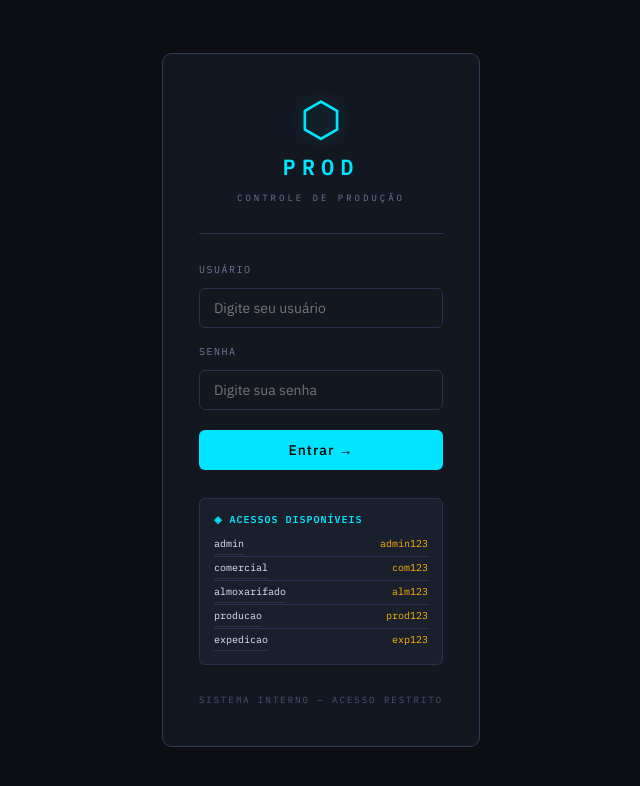
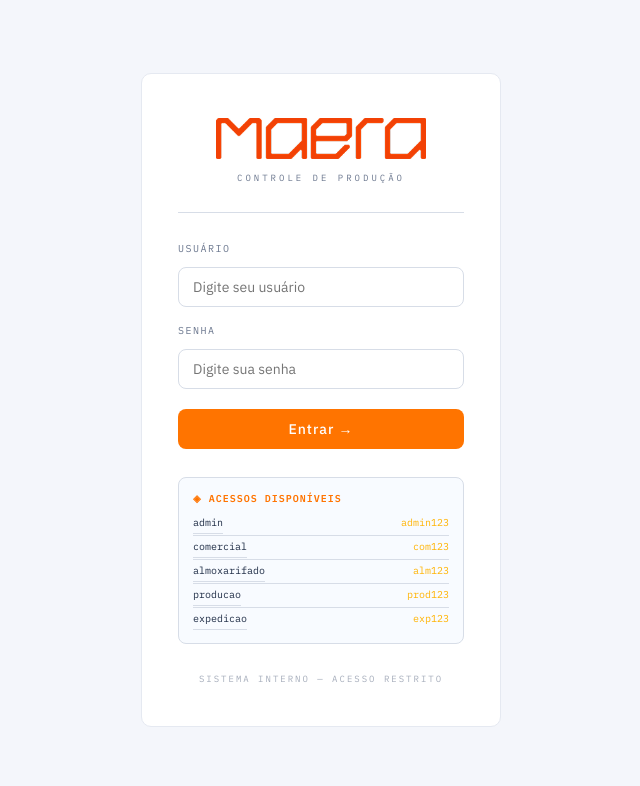
Before and after one commit to Maera01/PCP-01, a plain HTML site: page index.html in a window 1280 px wide. Shown: the whole page, without its empty margins (319-959 px from the left). Drawn offline with Linux system fonts and the light colour scheme.

Commit message:
Adiciona logo Maera e renomeia dashboard

```diff
--- a/index.html
+++ b/index.html
@@ -42,19 +42,8 @@
       gap: 8px;
     }
 
-    .login-logo-icon {
-      font-size: 48px;
-      color: var(--accent);
-      text-shadow: 0 0 20px var(--accent-glow);
-      line-height: 1;
-    }
-
-    .login-logo-title {
-      font-family: var(--font-mono);
-      font-weight: 600;
-      font-size: 22px;
-      letter-spacing: 6px;
-      color: var(--accent);
+    .login-logo .maera-logo {
+      width: min(210px, 100%);
     }
 
     .login-logo-sub {
@@ -163,8 +152,7 @@
 
     <!-- LOGO -->
     <div class="login-logo">
-      <span class="login-logo-icon">⬡</span>
-      <span class="login-logo-title">PROD</span>
+      <img class="maera-logo" src="logo.png" alt="Maera">
       <span class="login-logo-sub">Controle de Produção</span>
     </div>
 
--- a/js/app.js
+++ b/js/app.js
@@ -434,7 +434,7 @@ const App = {
     document.querySelector(`[data-page="${pagina}"]`)?.classList.add('active');
 
     const titulos = {
-      dashboard:'Dashboard',
+      dashboard:'Pedidos',
       pedidos:'Pedidos',
       expedicao:'Expedição',
       concluidos:'Concluídos',
--- a/style.css
+++ b/style.css
@@ -5,34 +5,34 @@
 
 /* ── TOKENS ── */
 :root {
-  --bg: #0d0f14;
-  --bg-2: #131720;
-  --bg-3: #1a1f2e;
-  --bg-4: #212840;
+  --bg: #f4f6fb;
+  --bg-2: #ffffff;
+  --bg-3: #f8fbff;
+  --bg-4: #e8eef7;
 
-  --border: #2a3050;
-  --border-light: #323a5a;
+  --border: #d7dde7;
+  --border-light: #e5e9f1;
 
-  --text: #e2e8f4;
-  --text-muted: #6b7a9e;
-  --text-dim: #9aa3c0;
+  --text: #1d2b44;
+  --text-muted: #6c788f;
+  --text-dim: #7f8ca1;
 
-  --accent: #00e5ff;
-  --accent-dim: rgba(0, 229, 255, 0.12);
-  --accent-glow: rgba(0, 229, 255, 0.35);
+  --accent: #ff7400;
+  --accent-dim: rgba(255, 116, 0, 0.12);
+  --accent-glow: rgba(255, 116, 0, 0.22);
 
-  --success: #00e096;
-  --success-dim: rgba(0, 224, 150, 0.12);
+  --success: #1fb56a;
+  --success-dim: rgba(31, 181, 106, 0.12);
 
   --warning: #ffb300;
   --warning-dim: rgba(255, 179, 0, 0.12);
 
-  --danger: #ff4757;
-  --danger-dim: rgba(255, 71, 87, 0.12);
+  --danger: #ff4d5a;
+  --danger-dim: rgba(255, 77, 90, 0.12);
 
   --sidebar-w: 220px;
   --topbar-h: 60px;
-  --radius: 6px;
+  --radius: 8px;
   --font-mono: 'IBM Plex Mono', monospace;
   --font-sans: 'IBM Plex Sans', sans-serif;
 }
@@ -56,8 +56,8 @@ html, body {
   top: 0; left: 0;
   width: var(--sidebar-w);
   height: 100vh;
-  background: var(--bg-2);
-  border-right: 1px solid var(--border);
+  background: #16233c;
+  border-right: 1px solid rgba(255, 255, 255, 0.08);
   display: flex;
   flex-direction: column;
   z-index: 100;
@@ -77,38 +77,15 @@ html, body {
 .sidebar-logo {
   display: flex;
   align-items: center;
-  gap: 10px;
-  padding: 20px 18px;
-  border-bottom: 1px solid var(--border);
+  min-height: 88px;
+  padding: 18px 16px 20px;
+  border-bottom: 1px solid rgba(255, 255, 255, 0.08);
 }
 
-.logo-icon {
-  font-size: 26px;
-  color: var(--accent);
-  line-height: 1;
-  text-shadow: 0 0 12px var(--accent-glow);
-}
-
-.logo-text {
-  display: flex;
-  flex-direction: column;
-  line-height: 1.1;
-}
-
-.logo-title {
-  font-family: var(--font-mono);
-  font-weight: 600;
-  font-size: 15px;
-  letter-spacing: 4px;
-  color: var(--accent);
-}
-
-.logo-sub {
-  font-family: var(--font-mono);
-  font-size: 9px;
-  letter-spacing: 3px;
-  color: var(--text-muted);
-  text-transform: uppercase;
+.maera-logo {
+  display: block;
+  width: min(170px, 100%);
+  height: auto;
 }
 
 .sidebar-nav {
@@ -294,7 +271,7 @@ html, body {
 
 /* ── CARDS ── */
 .card {
-  background: var(--bg-3);
+  background: var(--bg-2);
   border: 1px solid var(--border);
   border-radius: var(--radius);
   overflow: hidden;
@@ -353,7 +330,7 @@ html, body {
 
 /* ── INPUTS ── */
 .input-search, .select-filter, .input, .textarea {
-  background: var(--bg-2);
+  background: #ffffff;
   border: 1px solid var(--border);
   border-radius: var(--radius);
   color: var(--text);
@@ -361,7 +338,7 @@ html, body {
   font-size: 13px;
   padding: 8px 12px;
   outline: none;
-  transition: border-color 0.15s;
+  transition: border-color 0.15s, box-shadow 0.15s;
 }
 
 .input-search:focus, .select-filter:focus, .input:focus, .textarea:focus {
@@ -468,18 +445,24 @@ select option { background: var(--bg-2); }
 
 .btn-primary {
   background: var(--accent);
-  color: #000;
+  color: #fff;
 }
 
 .btn-primary:hover {
-  background: #33eaff;
-  box-shadow: 0 0 12px var(--accent-glow);
+  background: #ff8a26;
+  box-shadow: 0 0 16px rgba(255, 116, 0, 0.18);
 }
 
 .btn-secondary {
-  background: var(--bg-4);
-  color: var(--text-dim);
+  background: #ffffff;
+  color: var(--text);
   border: 1px solid var(--border);
+}
+
+.btn-secondary:hover {
+  background: #fff6ed;
+  color: var(--accent);
+  border-color: var(--accent);
 }
 
 .btn-secondary:hover {
```
Also changed, not shown: app.html (+3 -7 lines), logo.png (added).
